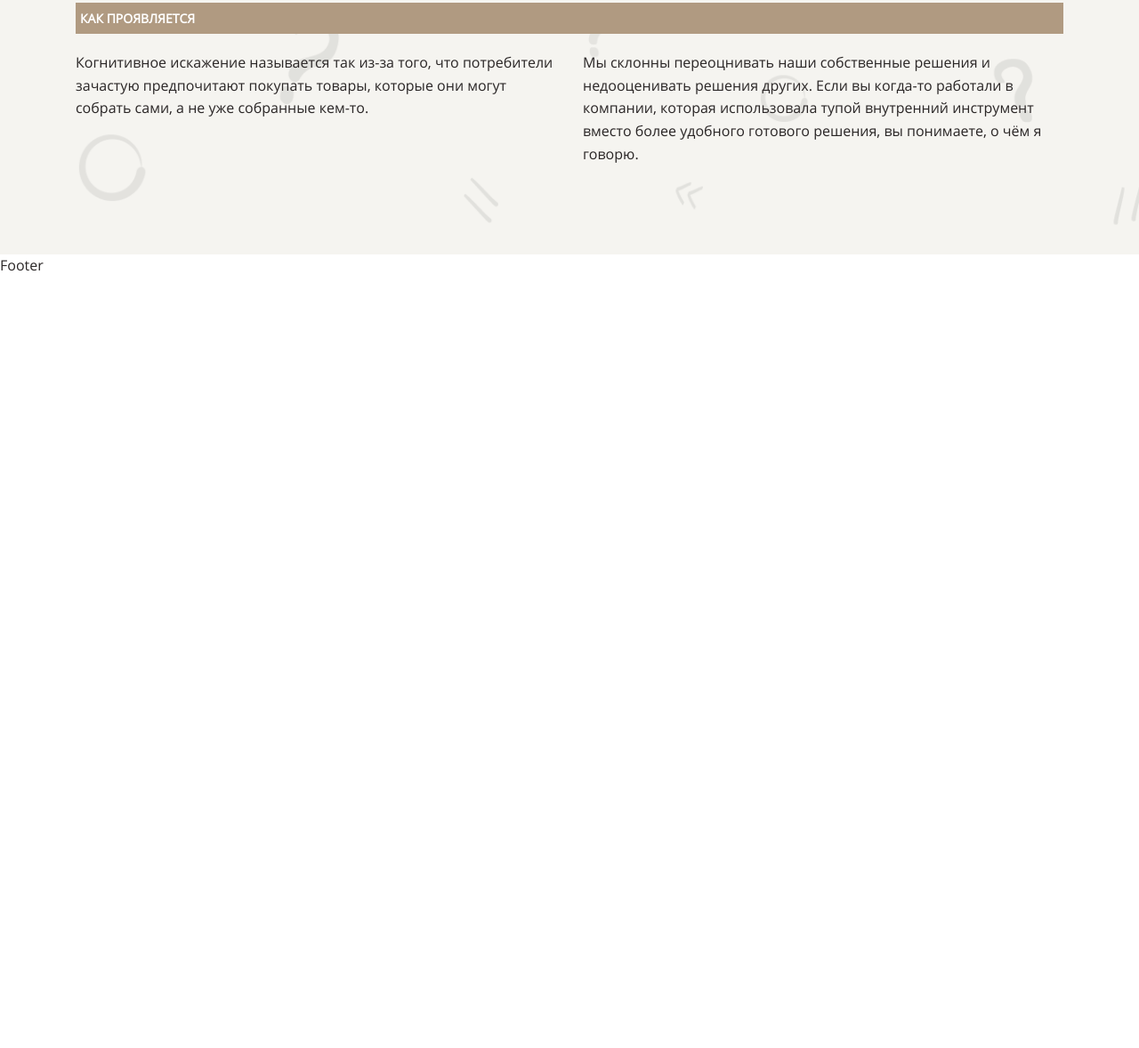
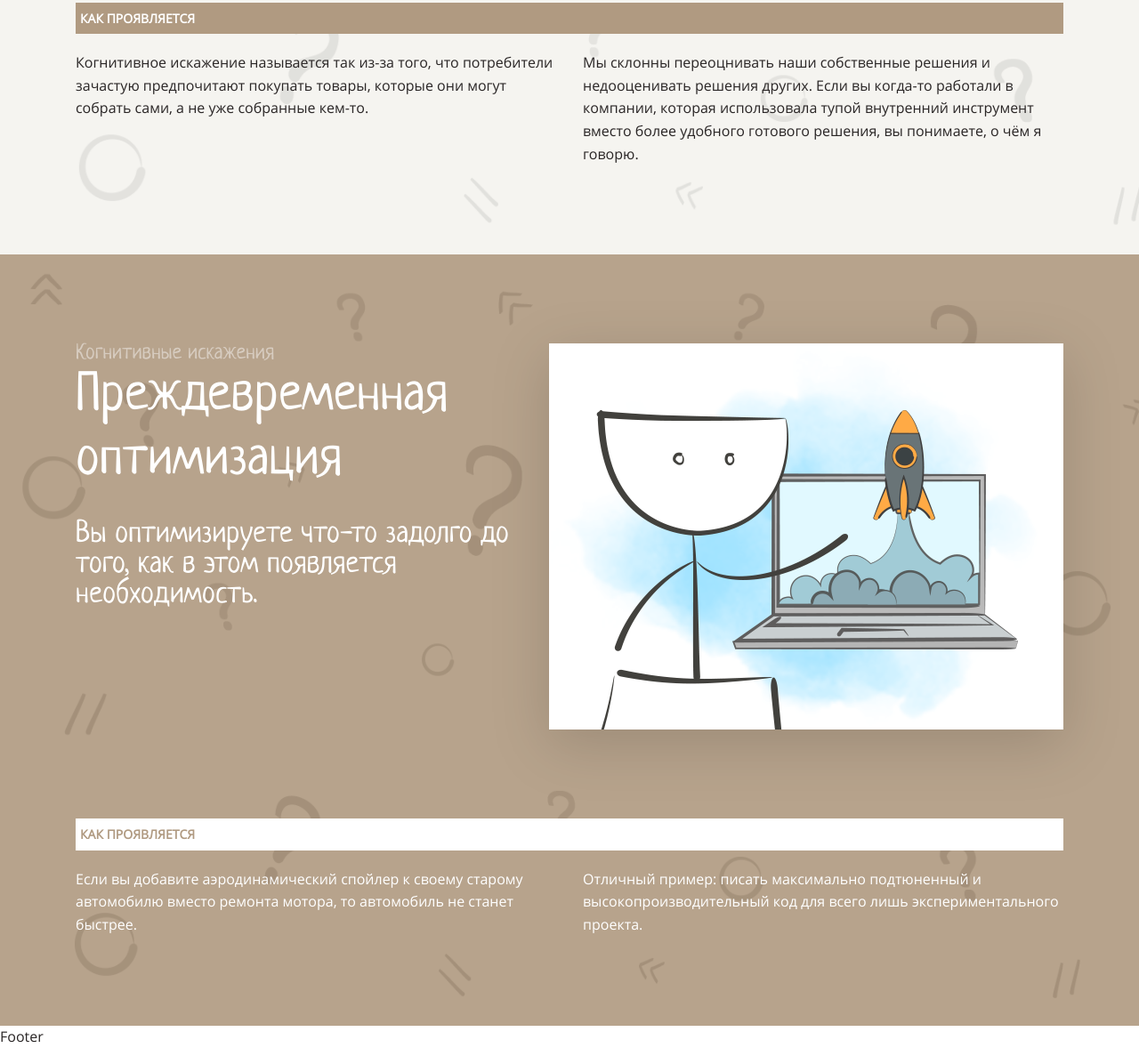
Before and after one commit to disheg/layout-designer-project-lvl1, a website: page src/index.html in a window 1280 px wide. Shown: the part 3330-4508 px from the top of the page at 89% size. Before the commit the page ends 3642 px from the top, so only its background shows below. Drawn offline with Linux system fonts and the light colour scheme.

Commit message:
add section premature-optimization

```diff
--- a/src/index.html
+++ b/src/index.html
@@ -113,10 +113,27 @@
                         <p class="fs-34 mt-30">Вы переоцениваете собственные решения, и, как следствие, недооцениваете решения других.</p>
                     </div>
                 </div>
-                <p class="subheader mt-100 text-white">Как проявляется</p>
+                <p class="subheader mt-100 text-white bg-brown">Как проявляется</p>
                 <div class="container-footer d-flex">
                     <p class="mr-30 col">Когнитивное искажение называется так из-за того, что потребители зачастую предпочитают покупать товары, которые они могут собрать сами, а не уже собранные кем-то.</p>
                     <p class="col">Мы склонны переоцнивать наши собственные решения и недооценивать решения других. Если вы когда-то работали в компании, которая использовала тупой внутренний инструмент вместо более удобного готового решения, вы понимаете, о чём я говорю.</p>
+                </div>
+            </div>
+        </section>
+        <section id="premature-optimization" class="pos-r section-bg bg-brown text-white">
+            <div class="container">
+                <div class="d-flex">
+                    <div class="font-neucha mr-30">
+                        <p class="fs-24 text-white-50">Когнитивные искажения</p>
+                        <h2>Преждевременная оптимизация</h2>
+                        <p class="fs-34 mt-30">Вы оптимизируете что-то задолго до того, как в этом появляется необходимость.</p>
+                    </div>
+                    <img class="shadow" src="styles/images/2.png" alt="Эффект ИКЕА">
+                </div>
+                <p class="subheader mt-100 bg-white text-brown">Как проявляется</p>
+                <div class="container-footer d-flex">
+                    <p class="mr-30 col">Если вы добавите аэродинамический спойлер к своему старому автомобилю вместо ремонта мотора, то автомобиль не станет быстрее.</p>
+                    <p class="col">Отличный пример: писать максимально подтюненный и высокопроизводительный код для всего лишь экспериментального проекта.</p>
                 </div>
             </div>
         </section>
--- a/src/styles/style.css
+++ b/src/styles/style.css
@@ -97,6 +97,10 @@ a {
   background-color: var(--light);
 }
 
+.bg-brown {
+  background-color: var(--brown);
+}
+
 .col {
   flex: 1 0 0;
 }
@@ -127,6 +131,14 @@ a {
 
 .text-white {
   color: var(--white);
+}
+
+.text-brown {
+  color: var(--brown);
+}
+
+.text-white-50 {
+  color: #D7CCC0;
 }
 
 .td-n {
@@ -287,8 +299,6 @@ a {
   font-weight: bold;
   font-size: 14px;
   text-transform: uppercase;
-
-  background-color: var(--brown);
 }
 
 .container-footer {
```
